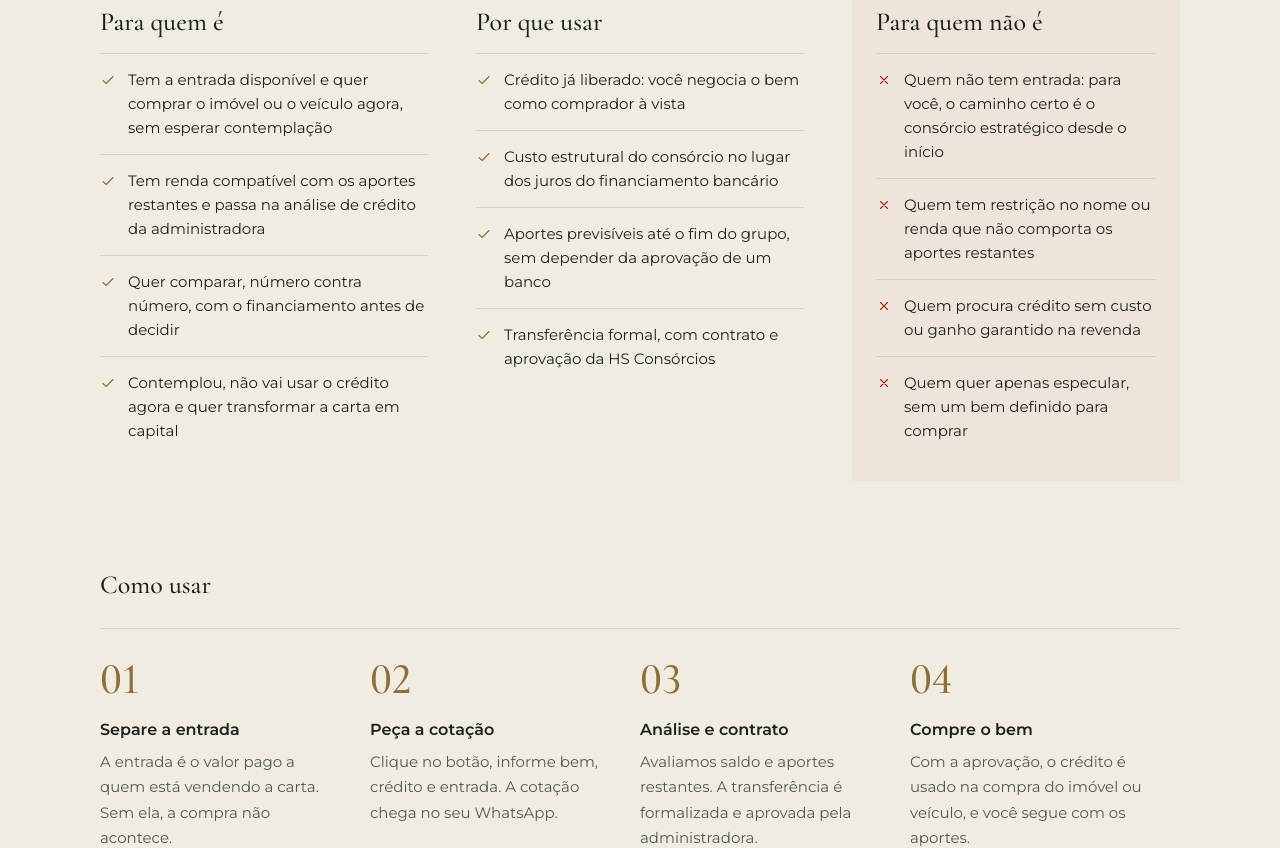
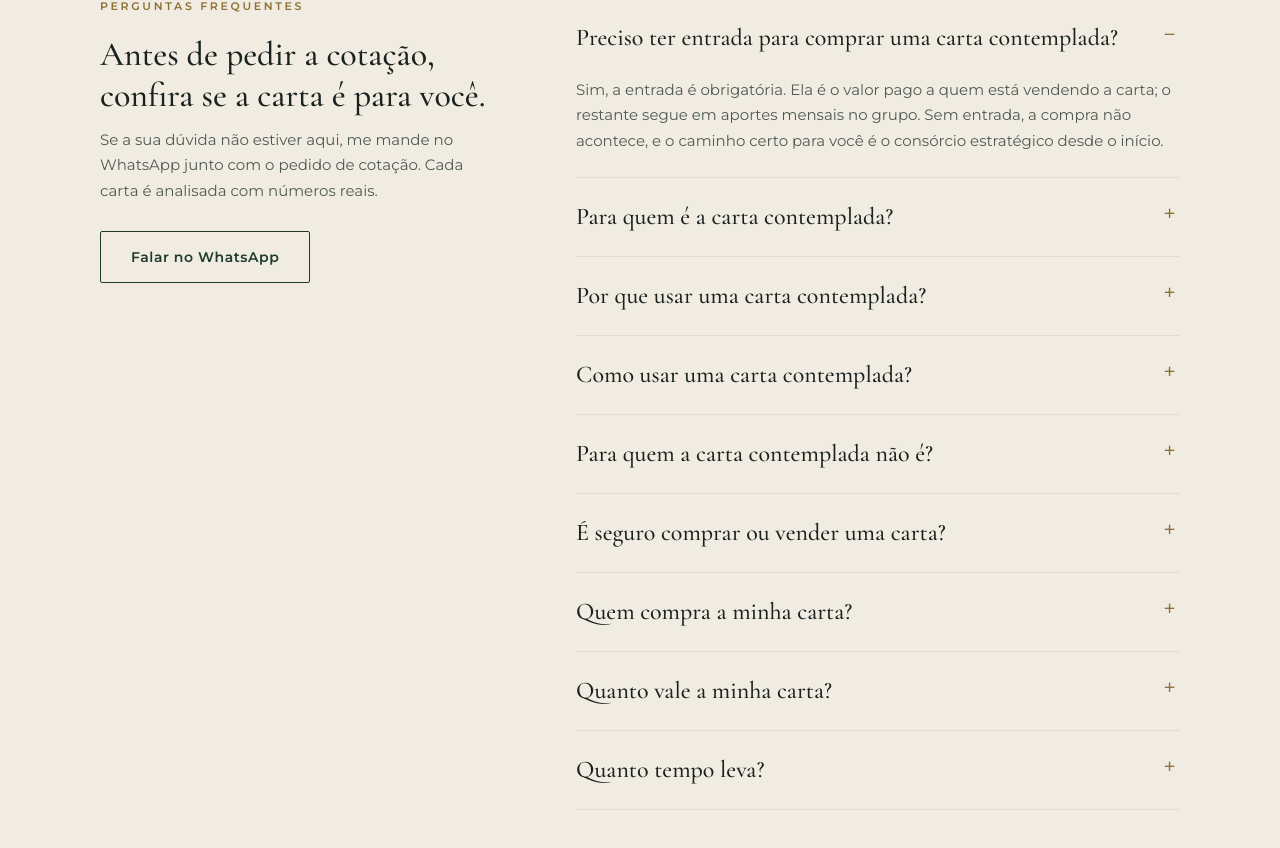
Before and after one commit to joaoc23dias/Consorcio-Inteligente-, a Next.js app: page / in a window 1280 px wide. Shown: the part 6554-7402 px from the top of the page. Built offline with nearby package versions, Linux system fonts and the light colour scheme.

Commit message:
Cartas contempladas: qualificação de leads como perguntas frequentes
Co-Authored-By: Claude Opus 5.5 <noreply@anthropic.com>
Claude-Session: https://claude.ai/code/session_01PWsREDKrVSqGNK6L7kcVFr

```diff
--- a/app/components/Cartas.jsx
+++ b/app/components/Cartas.jsx
@@ -8,12 +8,6 @@ const wa = (texto) => `https://wa.me/${WHATSAPP}?text=${encodeURIComponent(texto
 const Check = () => (
   <svg width="16" height="16" viewBox="0 0 16 16" fill="none" aria-hidden="true" style={{ flex: 'none', marginTop: 4 }}>
     <path d="M3 8.5l3.2 3L13 4.5" stroke="currentColor" strokeWidth="1.1" strokeLinecap="round" strokeLinejoin="round" />
-  </svg>
-);
-
-const Xis = () => (
-  <svg width="16" height="16" viewBox="0 0 16 16" fill="none" aria-hidden="true" style={{ flex: 'none', marginTop: 4 }}>
-    <path d="M4.5 4.5l7 7M11.5 4.5l-7 7" stroke="currentColor" strokeWidth="1.1" strokeLinecap="round" />
   </svg>
 );
 
@@ -83,6 +77,11 @@ const PASSOS = [
 ];
 
 const OBJECOES = [
+  { q: 'Preciso ter entrada para comprar uma carta contemplada?', a: 'Sim, a entrada é obrigatória. Ela é o valor pago a quem está vendendo a carta; o restante segue em aportes mensais no grupo. Sem entrada, a compra não acontece, e o caminho certo para você é o consórcio estratégico desde o início.', abrir: true },
+  { q: 'Para quem é a carta contemplada?', lista: PARA_QUEM.e },
+  { q: 'Por que usar uma carta contemplada?', lista: PARA_QUEM.porque },
+  { q: 'Como usar uma carta contemplada?', passos: PASSOS },
+  { q: 'Para quem a carta contemplada não é?', lista: PARA_QUEM.nao },
   { q: 'É seguro comprar ou vender uma carta?', a: 'Sim, quando a transferência é feita do jeito certo: com contrato, cessão registrada e aprovação da administradora. Nada de acordo de gaveta. Conduzimos cada etapa.' },
   { q: 'Quem compra a minha carta?', a: 'Pessoas que já têm entrada e querem o crédito agora, e investidores que acompanham esse mercado. Nosso papel é encontrar o comprador certo e conduzir a negociação.' },
   { q: 'Quanto vale a minha carta?', a: 'Depende do crédito, do saldo devedor, dos aportes restantes e do momento do mercado. Por isso não publicamos valores: você solicita a cotação e recebe o número da sua cota, analisada individualmente.' },
@@ -160,47 +159,28 @@ export default function Cartas() {
           </div>
         </div>
 
-        <div className="qual">
-          {[
-            { k: 'e', t: 'Para quem é', cor: 'var(--gold)', Icone: Check },
-            { k: 'porque', t: 'Por que usar', cor: 'var(--gold)', Icone: Check },
-            { k: 'nao', t: 'Para quem não é', cor: '#A3261B', Icone: Xis },
-          ].map((c) => (
-            <div key={c.k} className={c.k === 'nao' ? 'qual-nao' : undefined}>
-              <h3 className="h3" style={{ marginBottom: 16 }}>{c.t}</h3>
-              <ul style={{ listStyle: 'none', margin: 0, padding: 0 }}>
-                {PARA_QUEM[c.k].map((i) => (
-                  <li key={i} style={{ display: 'flex', gap: 12, padding: '14px 0', borderTop: '1px solid var(--rule-strong)', fontSize: 15, color: 'var(--ink)' }}>
-                    <span style={{ color: c.cor }}><c.Icone /></span>{i}
-                  </li>
-                ))}
-              </ul>
-            </div>
-          ))}
-        </div>
-
-        <h3 className="h3" style={{ margin: '88px 0 28px' }}>Como usar</h3>
-        <ol className="passos">
-          {PASSOS.map((p, i) => (
-            <li key={p.t}>
-              <span className="n" aria-hidden="true">{String(i + 1).padStart(2, '0')}</span>
-              <strong style={{ display: 'block', marginBottom: 6 }}>{p.t}</strong>
-              <span className="cp" style={{ fontSize: 15 }}>{p.d}</span>
-            </li>
-          ))}
-        </ol>
-
-        <div className="row" style={{ gap: 72, marginTop: 88 }}>
+        <div id="cartas-faq" className="row" style={{ gap: 72, marginTop: 88 }}>
           <div className="col" style={{ flex: '1 1 320px' }}>
-            <h3 className="h3" style={{ marginTop: 0 }}>O que todo mundo pergunta antes de decidir</h3>
+            <p className="eyebrow">Perguntas frequentes</p>
+            <h3 className="h3" style={{ marginTop: 0, fontSize: 34 }}>Antes de pedir a cotação, confira se a carta é para você.</h3>
             <p className="cp" style={{ marginBottom: 28 }}>Se a sua dúvida não estiver aqui, me mande no WhatsApp junto com o pedido de cotação. Cada carta é analisada com números reais.</p>
             <a href={wa('Olá, João! Tenho uma dúvida sobre cartas contempladas e quero uma cotação.')} target="_blank" rel="noopener noreferrer" className="btn btn-sec" onClick={() => track('cartas_whatsapp', { lado: 'duvida' })}>Falar no WhatsApp</a>
           </div>
           <div className="col" style={{ flex: '1 1 520px', borderTop: '1px solid var(--rule)' }}>
             {OBJECOES.map((o) => (
-              <details key={o.q}>
+              <details key={o.q} open={o.abrir}>
                 <summary>{o.q}</summary>
-                <p className="cp">{o.a}</p>
+                {o.a && <p className="cp">{o.a}</p>}
+                {o.lista && (
+                  <ul className="cp" style={{ margin: '0 0 24px', paddingLeft: 20 }}>
+                    {o.lista.map((i) => <li key={i} style={{ marginBottom: 8 }}>{i}</li>)}
+                  </ul>
+                )}
+                {o.passos && (
+                  <ol className="cp" style={{ margin: '0 0 24px', paddingLeft: 20 }}>
+                    {o.passos.map((p) => <li key={p.t} style={{ marginBottom: 8 }}><strong style={{ color: 'var(--ink)' }}>{p.t}.</strong> {p.d}</li>)}
+                  </ol>
+                )}
               </details>
             ))}
           </div>
--- a/app/globals.css
+++ b/app/globals.css
@@ -150,7 +150,3 @@ details .cp { padding: 0 0 24px; }
 @media (max-width: 900px) { .passos { grid-template-columns: 1fr 1fr; row-gap: 12px; } }
 @media (max-width: 520px) { .passos { grid-template-columns: 1fr; } .passos li { padding-right: 0; } .bezel:hover { transform: none; } }
 @media (prefers-reduced-motion: reduce) { .bezel, .btn-ico, .btn-ico .ico { transition: none; } .bezel:hover { transform: none; } }
-.qual { display: grid; grid-template-columns: repeat(3, 1fr); gap: 48px; margin-top: 72px; }
-.qual > div { padding: 24px 0; }
-.qual > .qual-nao { background: rgba(163,38,27,.04); padding: 24px; }
-@media (max-width: 900px) { .qual { grid-template-columns: 1fr; gap: 40px; } }
```
